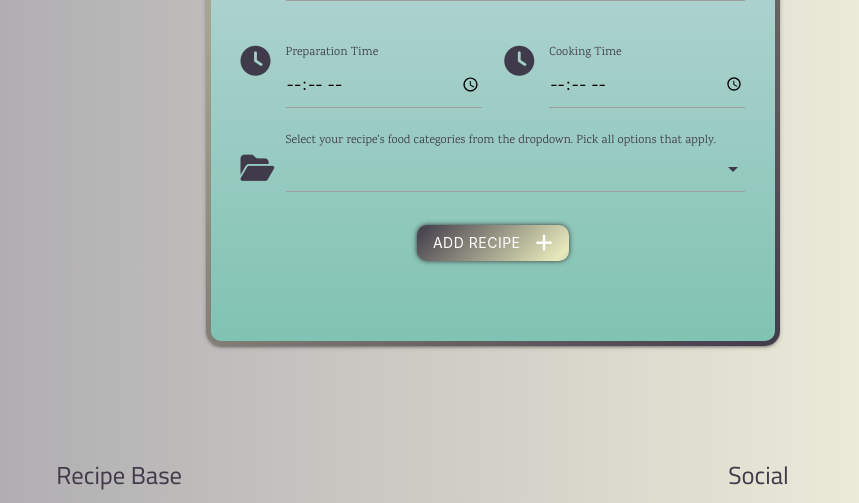
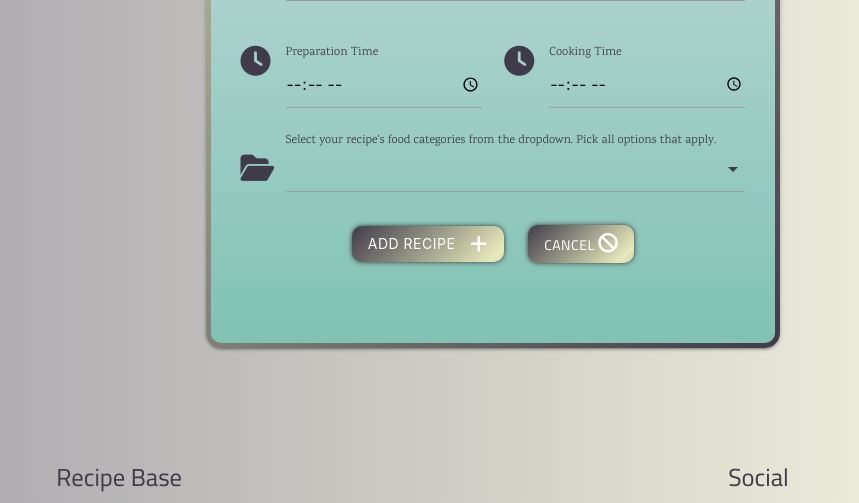
Before and after one commit to boderg/recipe-base, a Flask app: page /add_recipe in a window 1280 px wide. Shown: the part 1001-1504 px from the top of the page, without its empty margins (147-1006 px from the left). Run offline with Flask 3, Linux system fonts and the light colour scheme; data that the repository does not hold is empty; some libraries are stand-ins or nearby versions.

Commit message:
Add cancel button

```diff
--- a/templates/add_recipe.html
+++ b/templates/add_recipe.html
@@ -98,6 +98,7 @@
                         <button class="btn submit" type="submit">Add Recipe
                             <i class="fas fa-plus right"></i>
                         </button>
+                        <a href="{{ url_for('get_recipes') }}" class="btn">Cancel <i class="fas fa-ban"></i></a>
                     </div>
                 </div>
             </div>
```
